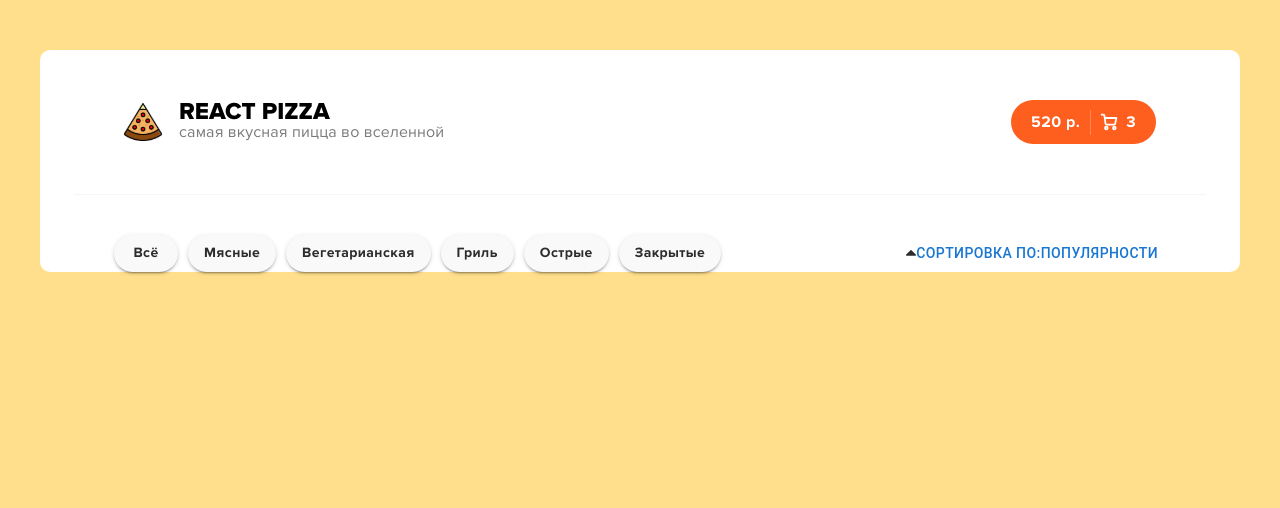
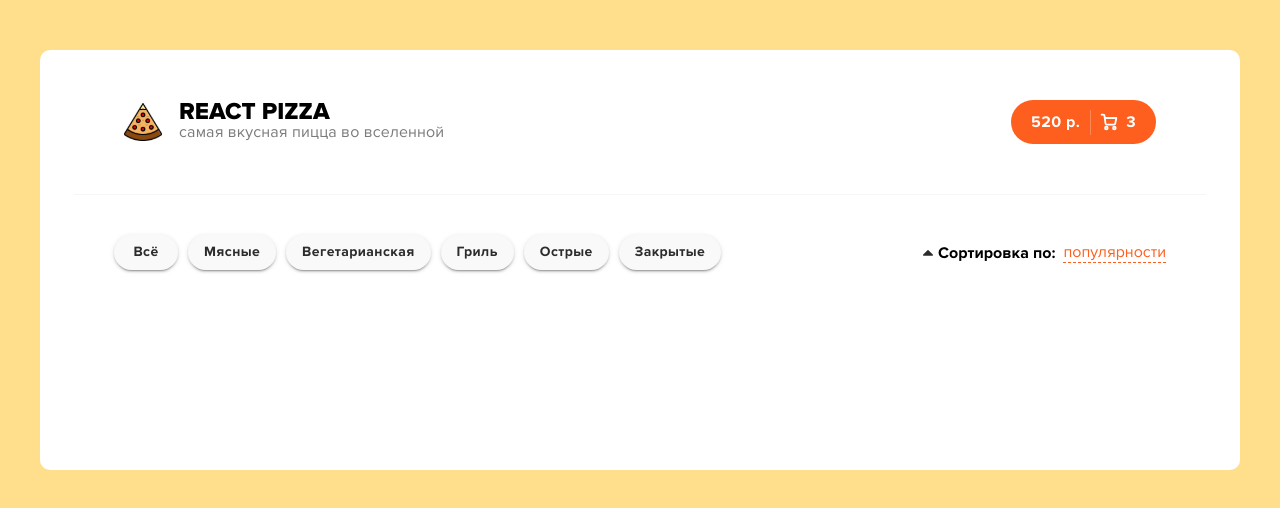
Before and after one commit to Jan1si/react-pizza-mui, a React (Create React App) app: page / in a window 1280 px wide. Shown: the top 508 px of the page. Built offline with nearby package versions, Linux system fonts and the light colour scheme.

Commit message:
add filter dropdown

```diff
--- a/src/App.js
+++ b/src/App.js
@@ -1,8 +1,17 @@
-import { Box, Button, Menu, MenuItem, } from '@mui/material';
+import { Box, Button } from '@mui/material';
 import { Container } from '@mui/system';
 import { Header } from './components/Header';
+import { useState } from 'react';
 
 function App() {
+
+  const [openFilter, setOpenFilter] = useState(false);
+  const [selectFilter, setSelectFilter] = useState('популярности')
+
+  const changeSelect = (e) => {
+    setSelectFilter(e.target.textContent);
+    setOpenFilter(!openFilter);
+  }
 
   return (
     <div className="App">
@@ -21,6 +30,7 @@ function App() {
             <div className="buttons__group">
               <Button className="filter_active" variant='contained' sx={{
                 color: '#2C2C2C',
+                height: '35px',
                 fontFamily: 'Proxima Nova-b',
                 textTransform: 'capitalize',
                 backgroundColor: '#F9F9F9',
@@ -31,6 +41,7 @@ function App() {
 
               <Button className="filter_active" variant='contained' sx={{
                 color: '#2C2C2C',
+                height: '35px',
                 fontFamily: 'Proxima Nova-b',
                 textTransform: 'capitalize',
                 backgroundColor: '#F9F9F9',
@@ -41,6 +52,7 @@ function App() {
 
               <Button className="filter_active" variant='contained' sx={{
                 color: '#2C2C2C',
+                height: '35px',
                 fontFamily: 'Proxima Nova-b',
                 textTransform: 'capitalize',
                 backgroundColor: '#F9F9F9',
@@ -51,6 +63,7 @@ function App() {
 
               <Button className="filter_active" variant='contained' sx={{
                 color: '#2C2C2C',
+                height: '35px',
                 fontFamily: 'Proxima Nova-b',
                 textTransform: 'capitalize',
                 backgroundColor: '#F9F9F9',
@@ -61,6 +74,7 @@ function App() {
 
               <Button className="filter_active" variant='contained' sx={{
                 color: '#2C2C2C',
+                height: '35px',
                 fontFamily: 'Proxima Nova-b',
                 textTransform: 'capitalize',
                 backgroundColor: '#F9F9F9',
@@ -71,6 +85,7 @@ function App() {
 
               <Button className="filter_active" variant='contained' sx={{
                 color: '#2C2C2C',
+                height: '35px',
                 fontFamily: 'Proxima Nova-b',
                 textTransform: 'capitalize',
                 backgroundColor: '#F9F9F9',
@@ -81,24 +96,33 @@ function App() {
             </div>
 
             <div className="dropdown__btn">
-              <Button variant='text' sx={{
-                display: 'flex',
-                alignItems: 'center',
-              }}>
-                <img src="./img/arrow.svg" alt="Arrow" />
-                <p clasName="label__filter">Сортировка по:</p>
-                <p className="select__filter">популярности</p>
-              </Button>
-
-              <Menu>
-                <MenuItem>популярности</MenuItem>
-                <MenuItem>по цене</MenuItem>
-                <MenuItem>по алфавиту</MenuItem>
-              </Menu>
+              <img className={`dropdown__arrow ${openFilter ? "rotate__arrow" : null}`} src="./img/arrow.svg" alt="Arrow" />
+              <p className="label__filter">Сортировка по:</p>
+              <p onClick={() => setOpenFilter(!openFilter)} className="select__filter">
+                {selectFilter}
+              </p>
+              <ul className={`dropdown__menu ${openFilter ? "dropdown__menu_active" : null}`}>
+                <li
+                  onClick={(e) => changeSelect(e)}
+                  className={`${selectFilter === "популярности" ? "current__select" : null}`}>
+                  популярности
+                </li>
+                <li
+                  onClick={(e) => changeSelect(e)}
+                  className={`${selectFilter === "по цене" ? "current__select" : null}`}
+                >по цене</li>
+                <li
+                  onClick={(e) => changeSelect(e)}
+                  className={`${selectFilter === "по алфавиту" ? "current__select" : null}`}
+                >по алфавиту
+                </li>
+              </ul>
             </div>
 
           </div>
-          <div className="goods__list"></div>
+          <div className="goods__list">
+            <br /><br /><br /><br /><br /><br /><br /><br /><br /><br />
+          </div>
         </Box>
       </Container>
 
--- a/src/index.css
+++ b/src/index.css
@@ -49,7 +49,68 @@ code {
   color: white !important;
 }
 
+.dropdown__btn{
+  position: relative;
+  display: flex;
+  align-items: center;
+}
+
 .label__filter {
-  margin-left: 50px;
-  text-transform: capitalize !important;
+  margin-left: 5px;
+  font-family: "Proxima Nova-b";
+  font-size: 16px;
 }
+
+.select__filter{
+  font-family: "Proxima Nova";
+  color: #FE5F1E;
+  font-size: 16px;
+  border-bottom: 1px dashed #FE5F1E;
+  margin-left: 8px;
+  cursor: pointer;
+}
+
+.dropdown__menu{
+  position: absolute;
+  right: 0;
+  top: 0;
+  background: white;
+  box-shadow: 0px 5px 15px rgba(0, 0, 0, 0.09);
+  border-radius: 10px;
+  padding:15px 0px 20px 0px ;
+  opacity: 0;
+  visibility: hidden;
+  transition: all .2s ease-in-out;
+}
+
+.dropdown__menu_active{
+  top: 35px;
+  opacity: 1;
+  visibility: visible;
+}
+
+.dropdown__arrow {
+  transition: all .2s ease-in-out;
+}
+
+.rotate__arrow {
+  transform: rotate(-180deg);
+}
+
+.dropdown__menu> li {
+  font-family: "Proxima Nova";
+  font-size: 16px;
+  list-style: none;
+  padding: 10px 20px;
+  cursor: pointer;
+}
+.dropdown__menu> li:hover {
+  color: #FE5F1E;
+  background: rgba(254, 95, 30, 0.05);
+}
+
+.current__select{
+  color: #FE5F1E;
+  background: rgba(254, 95, 30, 0.05);
+  cursor: unset !important;
+}
```
